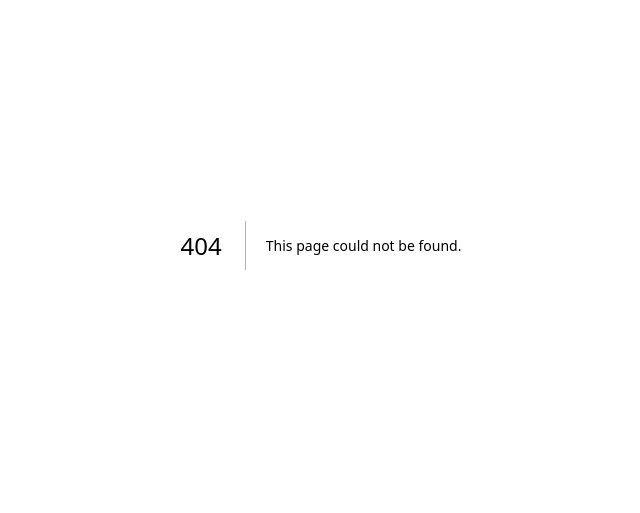
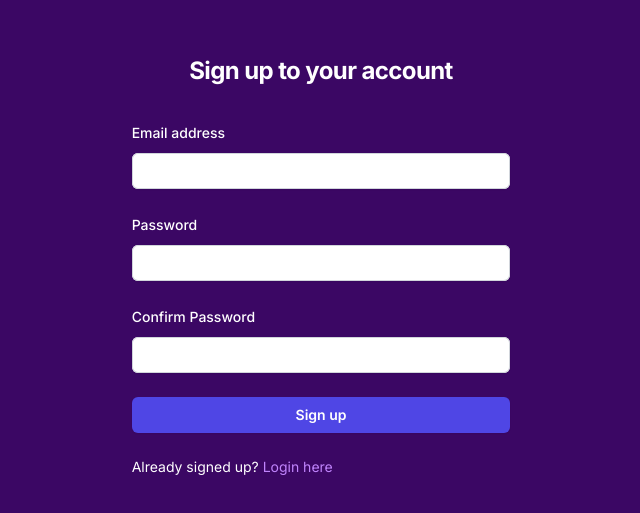
Before and after one commit to AlmaTrail/AlmaTrail-Frontend, a Next.js app: page /user_signup in a window 1280 px wide. Before the commit this address had no page. Shown: the part 155-668 px from the top of the page, without its empty margins (319-959 px from the left). Built offline with nearby package versions, Linux system fonts and the light colour scheme.

Commit message:
sign up page add

```diff
--- a/package.json
+++ b/package.json
@@ -9,14 +9,16 @@
     "lint": "next lint"
   },
   "dependencies": {
+    "@radix-ui/react-label": "^2.0.2",
+    "@tabler/icons-react": "^3.1.0",
     "class-variance-authority": "^0.7.0",
     "clsx": "^2.1.0",
-    "framer-motion": "^11.0.5",
+    "framer-motion": "^11.0.25",
     "next": "14.1.0",
     "react": "^18",
     "react-dom": "^18",
     "react-icons": "^5.0.1",
-    "tailwind-merge": "^2.2.1",
+    "tailwind-merge": "^2.2.2",
     "tailwindcss-animate": "^1.0.7"
   },
   "devDependencies": {
--- /dev/null
+++ b/src/app/user_signup/page.tsx
@@ -0,0 +1,86 @@
+'use client';
+import Link from "next/link";
+import { useEffect, useState } from "react";
+
+
+function SignUp() {
+    const [email, setemail] = useState("");
+    const [password, setpassword] = useState("");
+
+    return (
+        <div className="h-screen bg-[#3b0764] flex justify-center">
+            <div className="w-1/3 flex flex-col justify-center px-6 py-12">
+                <h2 className="mt-10 text-center text-2xl font-bold leading-9 tracking-tight text-white">
+                    Sign up to your account
+                </h2>
+                <div className="mt-8">
+                    <form className="space-y-6">
+                        <div>
+                            <label htmlFor="email" className="block text-sm font-medium leading-6 text-white">
+                                Email address
+                            </label>
+                            <div className="mt-2">
+                                <input
+                                    name="email"
+                                    type="email"
+                                    value={email}
+                                    onChange={(e) => setemail(e.target.value)}
+                                    required
+                                    className="block w-full rounded-md border-0 py-1.5 text-gray-900 shadow-sm ring-1 ring-inset ring-gray-300 placeholder:text-gray-400 focus:ring-2 focus:ring-inset focus:ring-indigo-600 sm:text-sm sm:leading-6"
+                                />
+                            </div>
+                        </div>
+
+                        <div>
+                            <div className="flex items-center justify-between">
+                                <label htmlFor="password" className="block text-sm font-medium leading-6 text-white">
+                                    Password
+                                </label>
+                            </div>
+                            <div className="mt-2">
+                                <input
+                                    id="password"
+                                    name="password"
+                                    value={password}
+                                    onChange={(e) => setpassword(e.target.value)}
+                                    required
+                                    className="block w-full rounded-md border-0 py-1.5 text-gray-900 shadow-sm ring-1 ring-inset ring-gray-300 placeholder:text-gray-400 focus:ring-2 focus:ring-inset focus:ring-indigo-600 sm:text-sm sm:leading-6"
+                                />
+                            </div>
+                        </div>
+                        <div>
+                            <div className="flex items-center justify-between">
+                                <label htmlFor="password" className="block text-sm font-medium leading-6 text-white">
+                                    Confirm Password
+                                </label>
+                            </div>
+                            <div className="mt-2">
+                                <input
+                                    id="password"
+                                    name="password"
+                                    value={password}
+                                    onChange={(e) => setpassword(e.target.value)}
+                                    required
+                                    className="block w-full rounded-md border-0 py-1.5 text-gray-900 shadow-sm ring-1 ring-inset ring-gray-300 placeholder:text-gray-400 focus:ring-2 focus:ring-inset focus:ring-indigo-600 sm:text-sm sm:leading-6"
+                                />
+                            </div>
+                        </div>
+
+                        <div className="flex justify-between items-center">
+                            <button
+                                type="submit"
+                                className="flex w-full justify-center rounded-md bg-indigo-600 px-3 py-1.5 text-sm font-semibold leading-6 text-white shadow-sm hover:bg-indigo-500 focus-visible:outline focus-visible:outline-2 focus-visible:outline-offset-2 focus-visible:outline-indigo-600"
+                            >
+                                Sign up
+                            </button>
+                        </div>
+                        <p className="text-white text-sm">Already signed up? <Link className="text-purple-400" href={'/user_signup'}>Login here</Link></p>
+                    </form>
+
+                </div>
+            </div>
+        </div>
+    )
+}
+
+export default SignUp;
--- a/src/components/heroSection.tsx
+++ b/src/components/heroSection.tsx
@@ -3,6 +3,7 @@
 import React from "react";
 import Hero from "../../public/images/hero_1.png";
 import Image from "next/image";
+import Link from "next/link";
 
 const HeroSection = () => {
   return (
@@ -18,12 +19,12 @@ const HeroSection = () => {
           Connect Today..
         </p>
         <div className="flex justify-around space-x-4">
-        <button className="flex-grow py-2 bg-white rounded-md text-[#3b0764] font-semibold shadow-sm transition duration-200 hover:bg-[#3b0764] hover:text-white border-2 border-transparent hover:border-white">
-          Sign Up
-        </button>
-        <button className="flex-grow py-2 bg-white rounded-md text-[#3b0764] font-semibold shadow-sm transition duration-200 hover:bg-[#3b0764] hover:text-white border-2 border-transparent hover:border-white">
-          Login
-        </button>
+          <button className="flex-grow py-2 bg-white rounded-md text-[#3b0764] font-semibold shadow-sm transition duration-200 hover:bg-[#3b0764] hover:text-white border-2 border-transparent hover:border-white">
+            <Link href={'/user_signup'}>Sign Up</Link>
+          </button>
+          <button className="flex-grow py-2 bg-white rounded-md text-[#3b0764] font-semibold shadow-sm transition duration-200 hover:bg-[#3b0764] hover:text-white border-2 border-transparent hover:border-white">
+            Login
+          </button>
         </div>
       </div>
       <Image
--- a/src/components/navbar.tsx
+++ b/src/components/navbar.tsx
@@ -1,4 +1,5 @@
 'use client';
+import Link from 'next/link';
 // Navbar.js
 import { useState } from 'react';
 import { CiMenuFries } from "react-icons/ci";
@@ -56,7 +57,7 @@ const Navbar = () => {
         </div>
         <div className="hidden lg:flex">
           <button className="py-1 px-5 ml-5 bg-[#3b0764] rounded-md text-white font-semibold shadow-sm transition duration-200 hover:bg-white hover:text-[#3b0764] border-2 border-transparent hover:border-[#3b0764]">
-            Sign up
+          <Link href={'/user_signup'}>Sign Up</Link>
           </button>
         </div>
         <div className="lg:hidden">
@@ -79,7 +80,7 @@ const Navbar = () => {
               ))}
             </ul>
             <button className="w-full bg-[#3b0764] rounded-md py-2 text-white font-semibold shadow-sm transition duration-200 hover:bg-white hover:text-[#3b0764] border-2 border-transparent hover:border-[#3b0764]">
-              Sign Up
+            <Link href={'/user_signup'}>Sign Up</Link>
             </button>
           </div>
         )}
```
Also changed, not shown: 1 other file (tests, documents, lock files or other folders).
